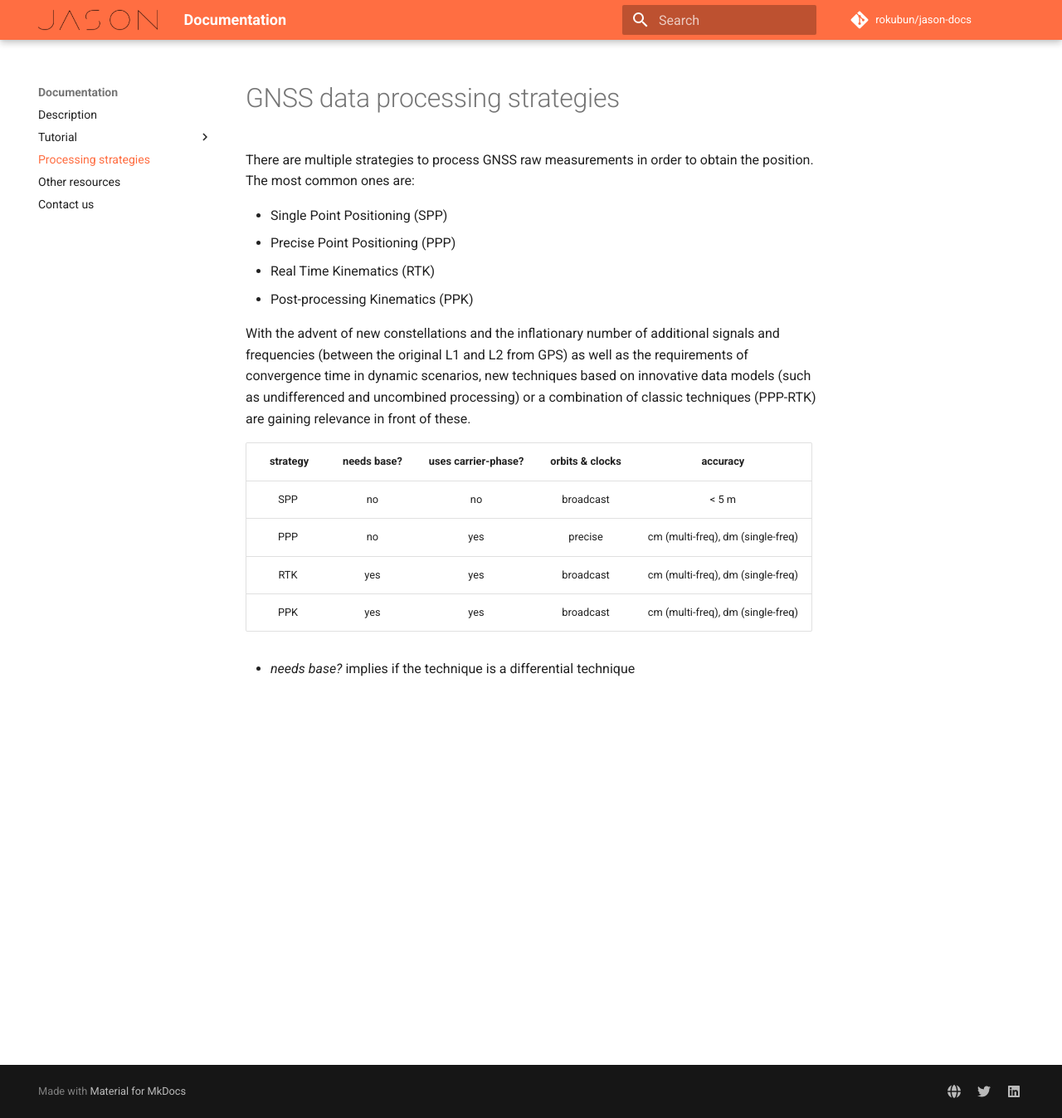
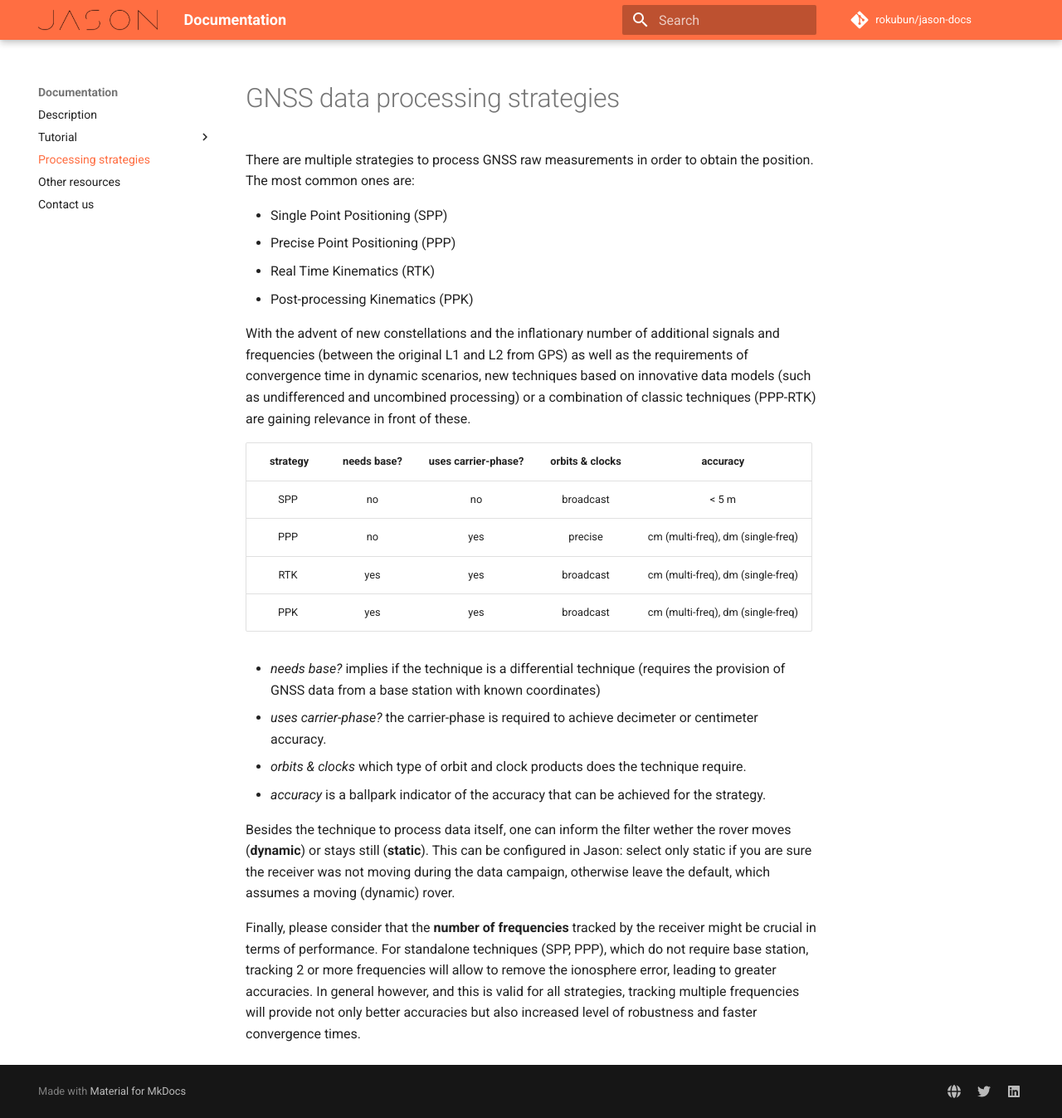
Before and after one commit to rokubun/jason-docs, an MkDocs documentation site: the page built from docs/strategies.md, in a window 1280 px wide and 1347 px high. Shown: the whole window at 83% size. Built offline with MkDocs 1.6.1 and Material for MkDocs 9.7.7, drawn with Linux system fonts in a browser that asks for light colours; comment, search, counter and statistics services are not loaded.

Commit message:
fix: describe table terms in strategies

```diff
--- a/docs/strategies.md
+++ b/docs/strategies.md
@@ -22,4 +22,25 @@ of these.
 | RTK      | yes         |    yes          | broadcast       | cm (multi-freq), dm (single-freq)|
 | PPK      | yes         |    yes          | broadcast       | cm (multi-freq), dm (single-freq)|
 
-- _needs base?_ implies if the technique is a differential technique
+- _needs base?_ implies if the technique is a differential technique (requires
+  the provision of GNSS data from a base station with known coordinates)
+- _uses carrier-phase?_ the carrier-phase is required to achieve decimeter or
+  centimeter accuracy.
+- _orbits & clocks_ which type of orbit and clock products does the technique
+  require.
+- _accuracy_ is a ballpark indicator of the accuracy that can be achieved for
+  the strategy.
+
+Besides the technique to process data itself, one can inform the filter wether
+the rover moves (**dynamic**) or stays still (**static**). This can be
+configured in Jason: select only static if you are sure the receiver was not
+moving during the data campaign, otherwise leave the default, which assumes
+a moving (dynamic) rover.
+
+Finally, please consider that the **number of frequencies** tracked by the receiver
+might be crucial in terms of performance. For standalone techniques (SPP, PPP), which
+do not require base station, tracking 2 or more frequencies will allow to remove
+the ionosphere error, leading to greater accuracies. In general however, and
+this is valid for all strategies, tracking multiple frequencies will provide not
+only better accuracies but also increased level of robustness and faster convergence
+times.
```
